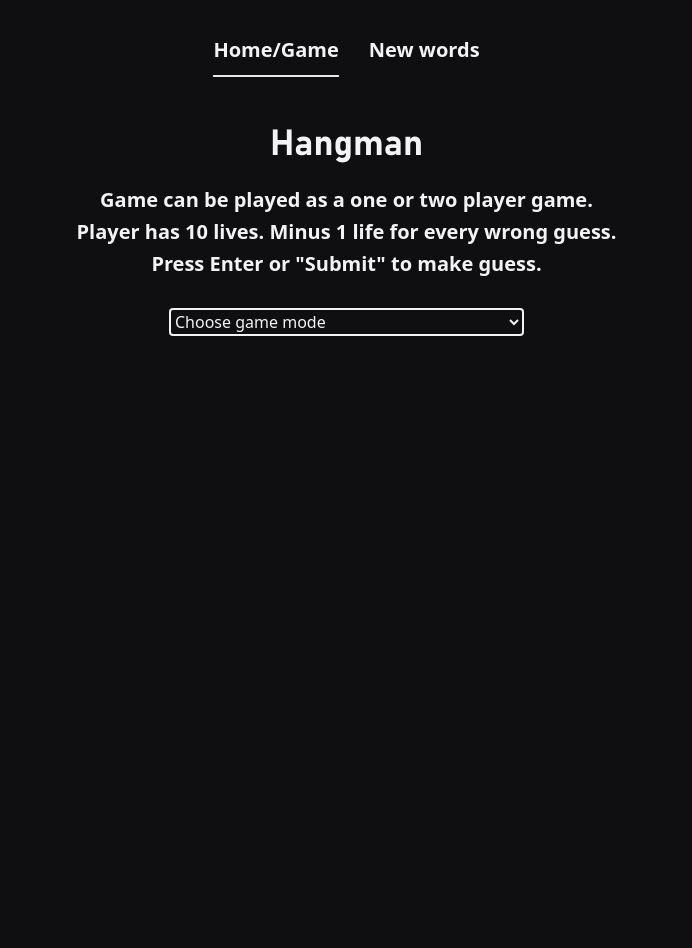
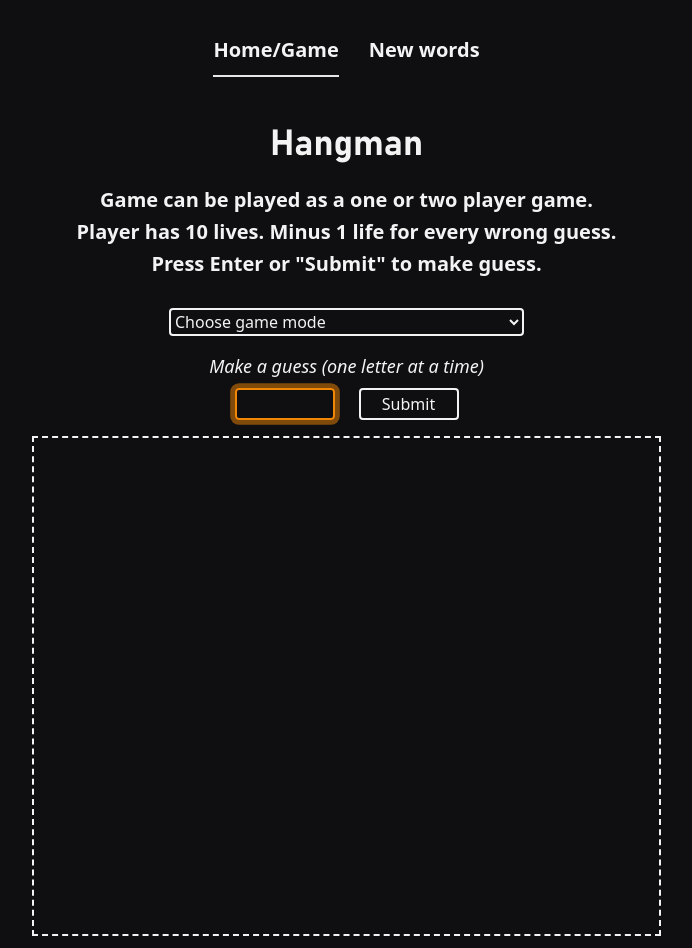
Before and after one commit to JoPed/hangman, a Vue app: page / in a window 1280 px wide. Shown: the whole page, without its empty margins (282-974 px from the left). Before the commit the page ends 800 px from the top, so only its background shows below. Built offline with nearby package versions, Linux system fonts and the light colour scheme.

Commit message:
fixed canvas drawing not working
also changed so after the user makes a guess they cannot change the game mode before next round.

```diff
--- a/src/components/Canvas.vue
+++ b/src/components/Canvas.vue
@@ -8,6 +8,7 @@
           getRef(el);
         }
       "
+      v-insert-message="wrongGuessesText"
       class="mt-4 w-full h-[500px] border-2 border-dashed border-white-50"
     />
   </div>
@@ -23,6 +24,9 @@ const props = defineProps({
   clearCanvasRef: {
     type: Boolean,
   },
+  wrongGuessesText: {
+    type: String
+  }
 });
 
 const canvasRef = ref();
--- a/src/components/Game.vue
+++ b/src/components/Game.vue
@@ -1,9 +1,12 @@
 <template>
   <Description />
+
+  <!--  -->
 
   <select
     class="my-4 bg-transparent border-2 border-solid rounded border-white-50 text-white-50"
     @input="handleGameModeChoise"
+    v-if="showGameModes"
   >
     <option class="text-white-50 bg-black-50" selected disabled>
       Choose game mode
@@ -16,7 +19,7 @@
     </option>
   </select>
 
-  <div v-if="choiseMade != ''">
+  <div>
     <UserInput
       v-model:inputError="inputError"
       :get-ref="
@@ -39,6 +42,7 @@
         }
       "
       :clearCanvasRef="clearCanvasRef"
+      :wrongGuessesText="wrongGuessesText"
     />
   </div>
 
@@ -61,8 +65,7 @@ import Canvas from "./Canvas.vue";
 import Notification from "./Notification.vue";
 import { wordsToGuess } from "./scripts/WordsToGuess";
 import { drawArray, clearCanvas } from "./scripts/DrawFunctions";
-
-import { onMounted, ref, watch } from "vue";
+import {onMounted, ref, watch } from "vue";
 
 export default {
   name: "Game",
@@ -97,16 +100,17 @@ export default {
 
     //*used for logic, inside App.vue
     const wrongGuesses = ref([]);
-    let prevGuesses = ref([]);
+    const prevGuesses = ref([]);
     // used for prevGuesses before being push into prevGuesses array
     const emptyArr = [];
     const context = ref(null);
     const spacesInWord = ref(0);
     let playerScore = ref(0);
     let playerLives = ref(10);
-    let wrongGuessesText = "Wrong guesses: ";
+    const wrongGuessesText = ref("Wrong guesses: ");
     let guess = "";
     const choiseMade = ref("");
+    const showGameModes = ref(true);
 
     const winCheck = () => {
       if (playerScore.value === word.value.length - spacesInWord.value) {
@@ -119,10 +123,12 @@ export default {
       }
     };
 
-    const resetGame = () => {
+    const resetGame = (newWord) => {
+
+      if(newWord){
+        selectWord();
+      }
       correctLetterRef.value.forEach((ref) => (ref.innerHTML = ""));
-      word.value =
-        wordsToGuess[Math.floor(Math.random() * wordsToGuess.length)];
       wrongGuesses.value.length = 0;
       isGameOver.value = false;
       playerScore.value = 0;
@@ -133,7 +139,6 @@ export default {
       guessInputRef.value.focus();
       gameOverText.value = "";
       clearCanvas();
-      drawWrongGuessesText();
     };
 
     const handleGuess = () => {
@@ -163,6 +168,7 @@ export default {
         }
       }
 
+      showGameModes.value = false;
       prevGuesses.value.push(...emptyArr);
 
       /*Check the selected word for the guessed value
@@ -199,12 +205,14 @@ export default {
       context.value.fillText(wrongGuessesUppercase, 10, 70);
     };
 
-    const drawWrongGuessesText = () => {
-      context.value = canvasRef.value.getContext("2d");
-      context.value.fillStyle = "white";
-      context.value.font = "30px Source Code Pro, sans-serif";
-      context.value.fillText(wrongGuessesText, 10, 25);
-    };
+    // const drawWrongGuessesText = () => {
+    //   context.value = canvasRef.value.getContext("2d");
+
+    //   context.value.fillStyle = "white";
+    //   context.value.font = "30px Source Code Pro, sans-serif";
+    //   context.value.fillText(wrongGuessesText.value, 10, 25);
+    //   console.log(context.value)
+    // };
 
     const handleGameModeChoise = (e) => {
       choiseMade.value = e.target.value;
@@ -216,8 +224,12 @@ export default {
           msg: "Your words was found, and one has been selected.\nStart game, when you are ready",
           class: "bg-green-700",
         };
+        // get the words for localstorage
+        userWords.value.push(...JSON.parse(localStorage.getItem('words')));
 
-        // word =
+        // get a random word from localstorage and use that as selected word
+        word.value = userWords.value[Math.floor(Math.random() * userWords.value.length)];
+
       } else if (choiseMade.value === "predefined") {
         gameOverText.value = {
           msg: "One of the predefined webrelated words will be selected.\nStart game, when you are ready",
@@ -225,6 +237,7 @@ export default {
         };
         word.value =
           wordsToGuess[Math.floor(Math.random() * wordsToGuess.length)];
+
       } else if (!localStorage.getItem("words")) {
         gameOverText.value = {
           msg: "Your words was not found. Try making/saving new words on the New Words page.\nStart game, when you are ready",
@@ -234,28 +247,27 @@ export default {
       }
     };
 
-    //*Set focus to the input when site in ready
     onMounted(() => {
-      if (guessInputRef.value) {
-        guessInputRef.value.focus();
-        drawWrongGuessesText();
-        spacesInWord.value = word.value.split(" ").length - 1;
-      }
-    });
+      context.value = canvasRef.value.getContext('2d');
+    })
 
     watch(
       () => choiseMade.value,
       () => {
+        resetGame(false);
         selectWord();
       }
     );
+
+    watch(() => guessInputRef.value, () => {
+        spacesInWord.value = word.value.split(" ").length - 1;
+    })
 
     // watching for chages of the word ref, and then updating the spacesinword variable when ever the word is changed
     watch(
       () => word.value,
       () => {
-        if (guessInputRef.value) {
-          guessInputRef.value.focus();
+        if (word.value) {
           spacesInWord.value = word.value.split(" ").length - 1;
         }
       }
@@ -274,7 +286,8 @@ export default {
         guessInputRef.value.disabled = true;
       }
 
-      drawWrongGuesses();
+      if(context.value) {drawWrongGuesses();}
+
     });
 
     return {
@@ -293,6 +306,8 @@ export default {
       prevGuesses,
       choiseMade,
       handleGameModeChoise,
+      showGameModes,
+      wrongGuessesText
     };
   },
 };
--- a/src/components/Notification.vue
+++ b/src/components/Notification.vue
@@ -19,7 +19,6 @@ export default {
     watch(() => props.message.msg , () => {
 
       if (props.message.msg !== "") {
-        console.log(notificationRef.value);
         notificationRef.value.classList.add("active", props.message.class);
 
         timeOut = setTimeout(() => {
--- a/src/components/UserInput.vue
+++ b/src/components/UserInput.vue
@@ -8,13 +8,14 @@
         @keydown="handleUserInput"
         @input="clearErrorMessage"
         :ref="getRef"
+        v-autofocus
         type="text"
         class="block w-[100px] h-8 mx-3 p-1 text[1rem] font-normal text-white-50 bg-transparent border-2 border-solid border-white-50 appearance-none rounded focus:outline-0 focus:shadow-[0_0_0_.3rem_rgba(242,135,5,.5)] focus:border-[rgb(242,135,5)] disabled:shadow-none disabled:border-2 disabled:border-solid disabled:border-white-50 disabled:bg-white-50/[.15]"
       />
 
       <button
         v-if="isGameOver"
-        @click.prevent="resetGame"
+        @click.prevent="resetGame(true)"
         class="block w-[100px] h-8 mx-3 text-[1rem] font-normal text-white-50 bg-transparent border-2 border-solid border-white-50 appearance-none rounded cursor-pointer hover:bg-white-50/20"
       >
         Play Again
@@ -34,15 +35,16 @@
 export default {
   props: ["isGameOver", "handleUserInput", "getRef", "resetGame"],
   setup(props, { emit }) {
-    const resetError = () => {
-      console.log("testiong");
-    };
 
     const clearErrorMessage = () => {
       emit("update:inputError", "");
     };
 
-    return { resetError, clearErrorMessage };
+    //* Directives - every directive has to start with lowercase v and be camel case
+
+
+
+    return { clearErrorMessage };
   },
 };
 </script>
--- a/src/main.js
+++ b/src/main.js
@@ -10,7 +10,19 @@ import { FontAwesomeIcon } from '@fortawesome/vue-fontawesome';
 library.add(faXmark);
 
 
-
 createApp(App).use(router)
 .component('font-awesome-icon', FontAwesomeIcon)
+.directive('autofocus', {
+    mounted: (el) => {
+        el.focus();
+    }
+})
+.directive('insertMessage', (canvasElement, binding) => {
+        const ctx = canvasElement.getContext('2d');
+        ctx.fillStyle = "white";
+        ctx.font = "25px Source Code Pro, sans-serif";
+        ctx.fillText(binding.value, 10, 25);
+        console.log(ctx)
+    }
+)
 .mount('#app')
```
